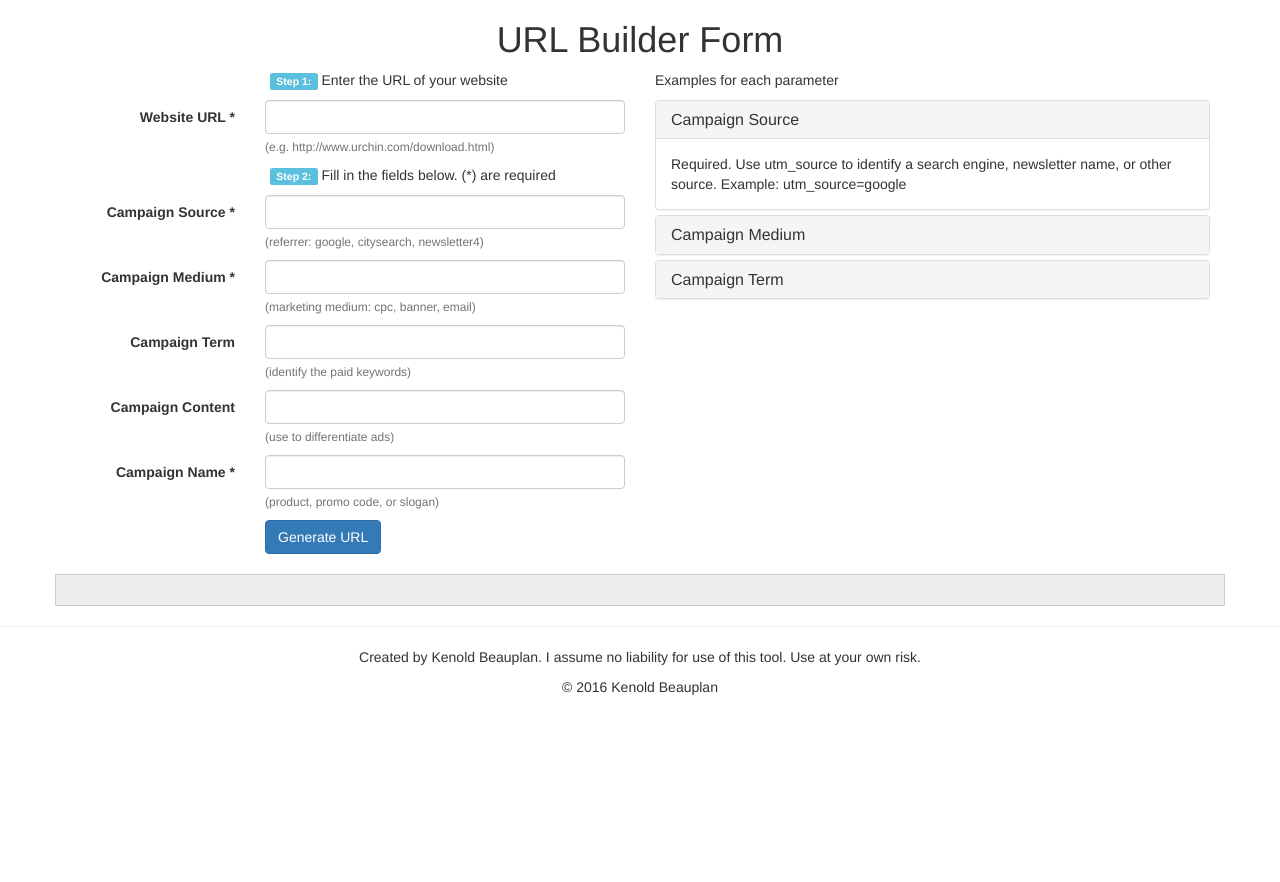
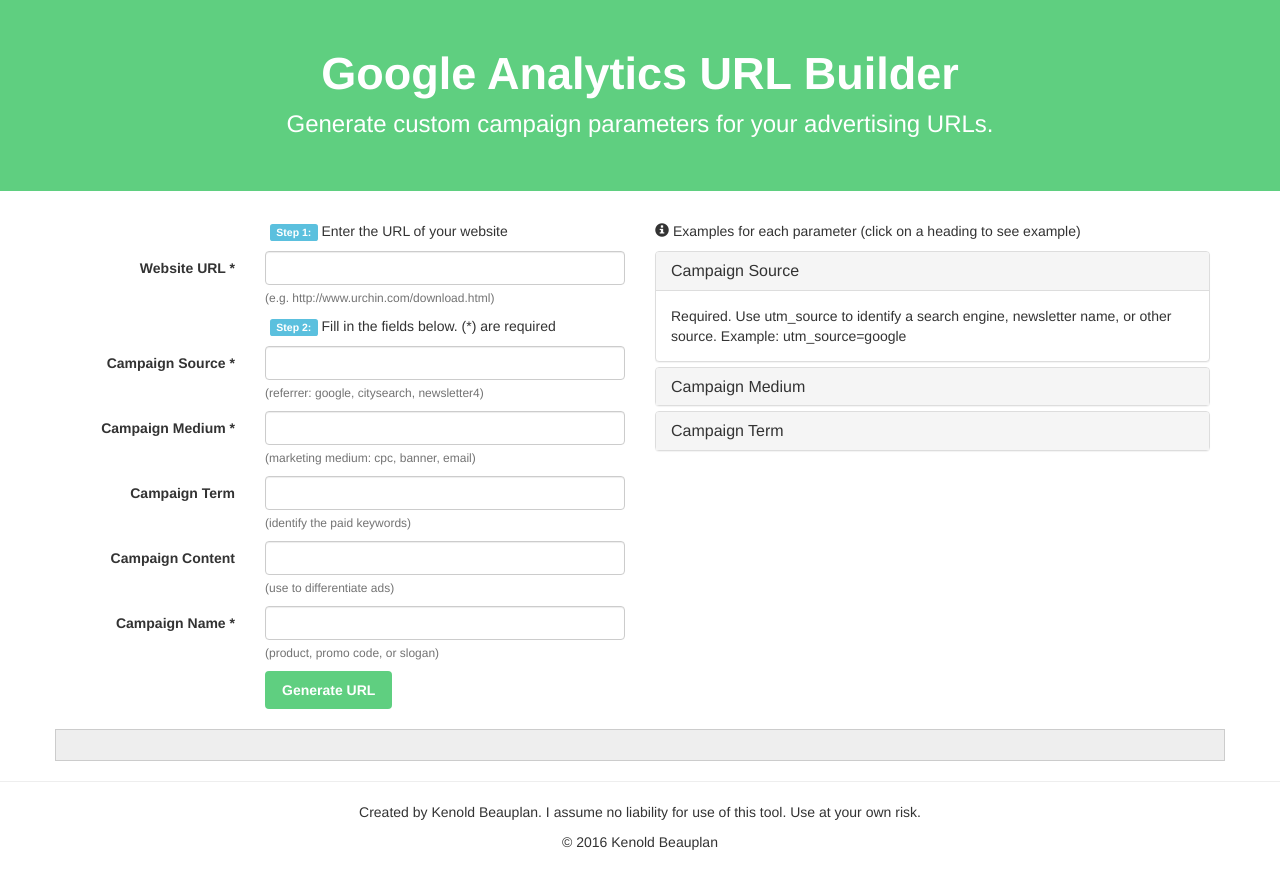
Before and after one commit to kenold/galink-builder, a website: page index.html in a window 1280 px wide. Before the commit the page ends 800 px from the top, so only its background shows below. Drawn offline with nearby package versions, Linux system fonts and the light colour scheme.

Commit message:
add jumbotron

```diff
--- a/index.html
+++ b/index.html
@@ -19,11 +19,13 @@
             <p class="browsehappy">You are using an <strong>outdated</strong> browser. Please <a href="http://browsehappy.com/">upgrade your browser</a> to improve your experience.</p>
         <![endif]-->
 
-        <header>
-        	<div class="row text-center">
-        		<h1>URL Builder Form</h1>
-        	</div>
-        </header>
+
+    	<div class="jumbotron">
+    		<div class="container">
+    			<h1>Google Analytics URL Builder</h1>
+    			<h2>Generate custom campaign parameters for your advertising URLs.</h2>
+			</div>
+    	</div>
 
         <div class="container">
 
@@ -89,7 +91,7 @@
 
 		        		<div class="form-group">
 		        			<div class="col-sm-offset-4 col-sm-8">
-		        				<button type="button" onclick="generate()" class="btn btn-primary">Generate URL</button>
+		        				<button type="button" onclick="generate()" class="btn btn-success">Generate URL</button>
 	        				</div>
 		        		</div>
 
@@ -100,7 +102,7 @@
 
 				<!-- sidebar -->
 	        	<div class="col-md-6">
-					<p>Examples for each parameter</p>
+					<p><span class="glyphicon glyphicon-info-sign"></span> Examples for each parameter (click on a heading to see example)</p>
 
 					<div class="panel-group" id="accordion" role="tablist" aria-multiselectable="true">
 						<div class="panel panel-default">
```
